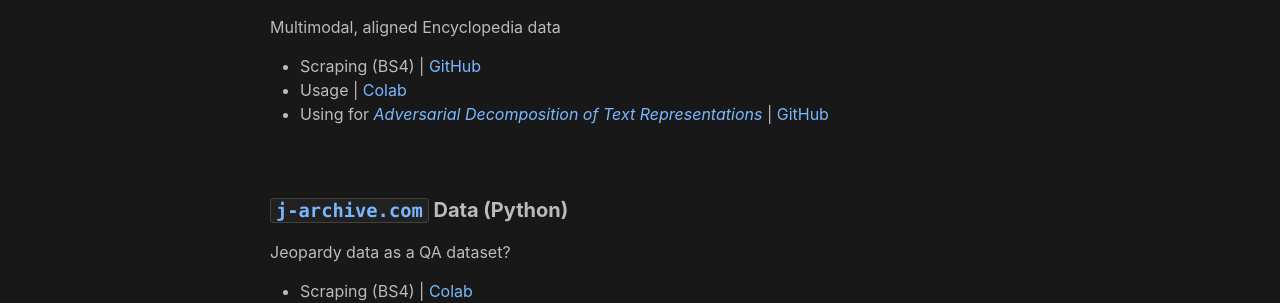
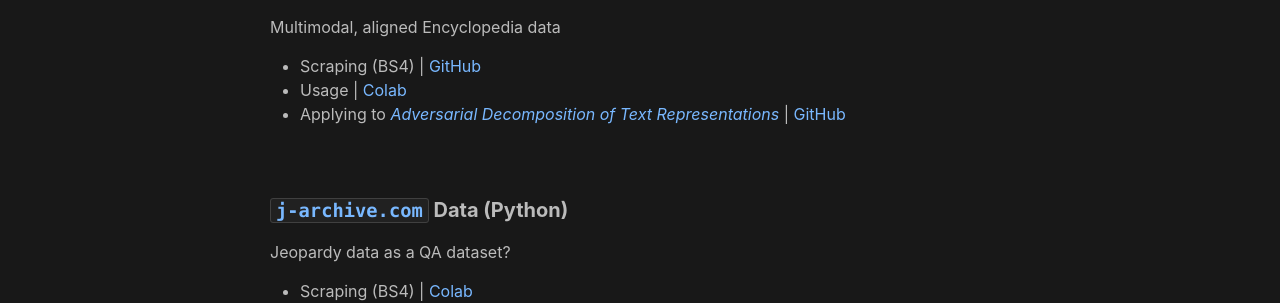
Before and after one commit to josephcappadona/josephcappadona.github.io, a Jekyll site: the page built from projects.md, in a window 1280 px wide and 900 px high. Shown: the part 254-557 px from the top of the window. Built offline with Jekyll 4.4.1, drawn with Linux system fonts in a browser that asks for light colours.

Commit message:
Update projects.md

```diff
--- a/projects.md
+++ b/projects.md
@@ -12,7 +12,7 @@ Multimodal, aligned Encyclopedia data
 
   * Scraping (BS4) \| [GitHub](https://github.com/josephcappadona/kids_britannica/tree/dev/kids_britannica)
   * Usage \| [Colab](https://colab.research.google.com/drive/1r1xf4Xnk2Vej_l6GxiqFkxg89YFBqYQY)
-  * Using for [*Adversarial Decomposition of Text Representations*](https://arxiv.org/abs/1808.09042) \| [GitHub](https://github.com/josephcappadona/adversarial_decomposition)
+  * Applying to [*Adversarial Decomposition of Text Representations*](https://arxiv.org/abs/1808.09042) \| [GitHub](https://github.com/josephcappadona/adversarial_decomposition)
 
 <br>
 
```
